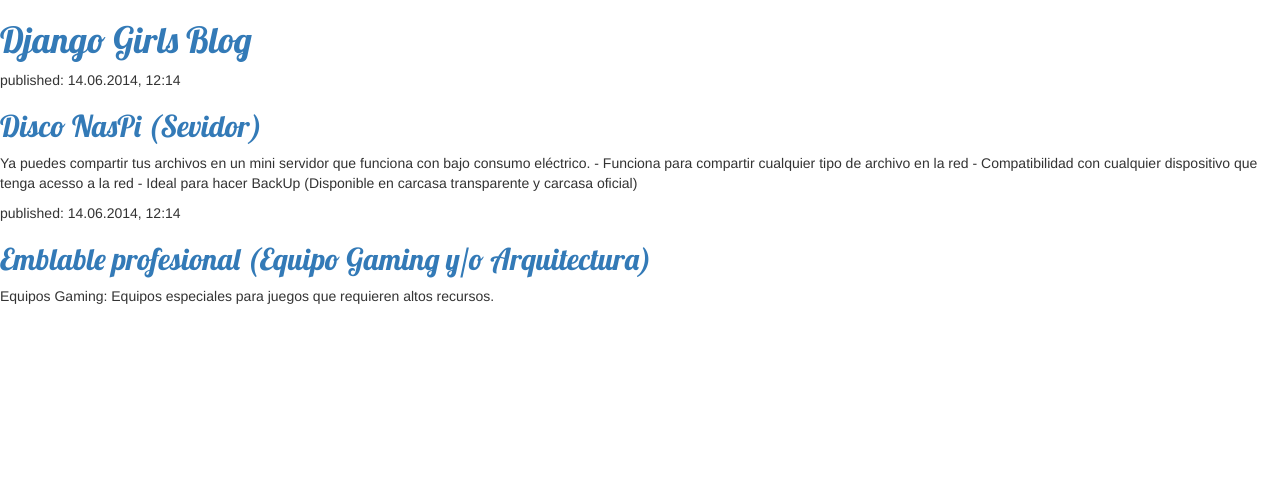
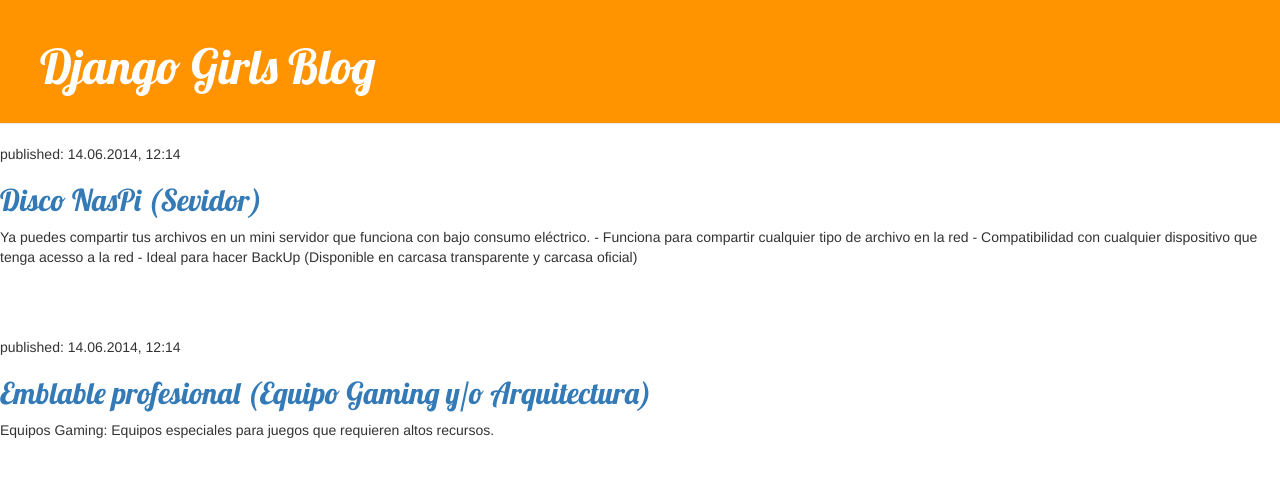
Before and after one commit to andresjose15/my-first-blog, a Django app: page / in a window 1280 px wide. Shown: the top 477 px of the page. Run offline with Django 3.2, Linux system fonts and the light colour scheme; some libraries are stand-ins or nearby versions.

Commit message:
Added view and template for detailed blog post as well as CSS for the site.

```diff
--- a/blog/templates/blog/post_list.html
+++ b/blog/templates/blog/post_list.html
@@ -6,14 +6,16 @@
         <link rel="stylesheet" href="//maxcdn.bootstrapcdn.com/bootstrap/3.2.0/css/bootstrap-theme.min.css">
         <link rel="stylesheet" href="{% static 'css/blog.css' %}">
         <link href="//fonts.googleapis.com/css?family=Lobster&subset=latin,latin-ext" rel="stylesheet" type="text/css">
+        <a href="https://en.wikipedia.org/wiki/Django" class="external_link" id="link_to_wiki_page">
+
     </head>
     <body>
-       <div>
+       <div class="page-header">
             <h1><a href="/">Django Girls Blog</a></h1>
         </div>
 
 
-        <div>
+      <div class="post">
             <p>published: 14.06.2014, 12:14</p>
             <h2><a href="">Disco NasPi (Sevidor)</a></h2>
             <p>Ya puedes compartir tus archivos en un mini servidor que funciona con bajo consumo eléctrico.
@@ -27,7 +29,7 @@
 (Disponible en carcasa transparente y carcasa oficial)</p>
         </div>
 
-        <div>
+       <div class="post">
             <p>published: 14.06.2014, 12:14</p>
             <h2><a href="">Emblable profesional (Equipo Gaming y/o Arquitectura)</a></h2>
             <p>Equipos Gaming: Equipos especiales para juegos  que requieren  altos recursos.</p>
--- a/blog/templates/blog/static/css/blog.css
+++ b/blog/templates/blog/static/css/blog.css
@@ -1,4 +1,6 @@
-
+h1 a {
+    color: #FCA205;
+}
 
 .page-header {
     background-color: #ff9400;
```
